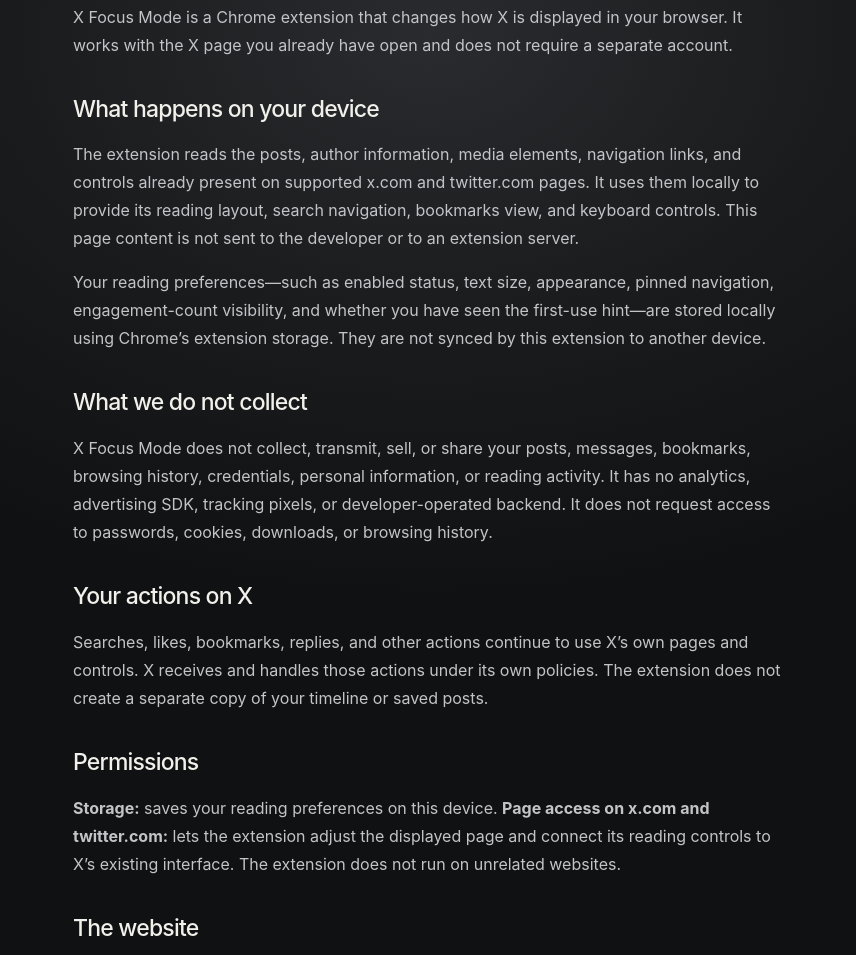
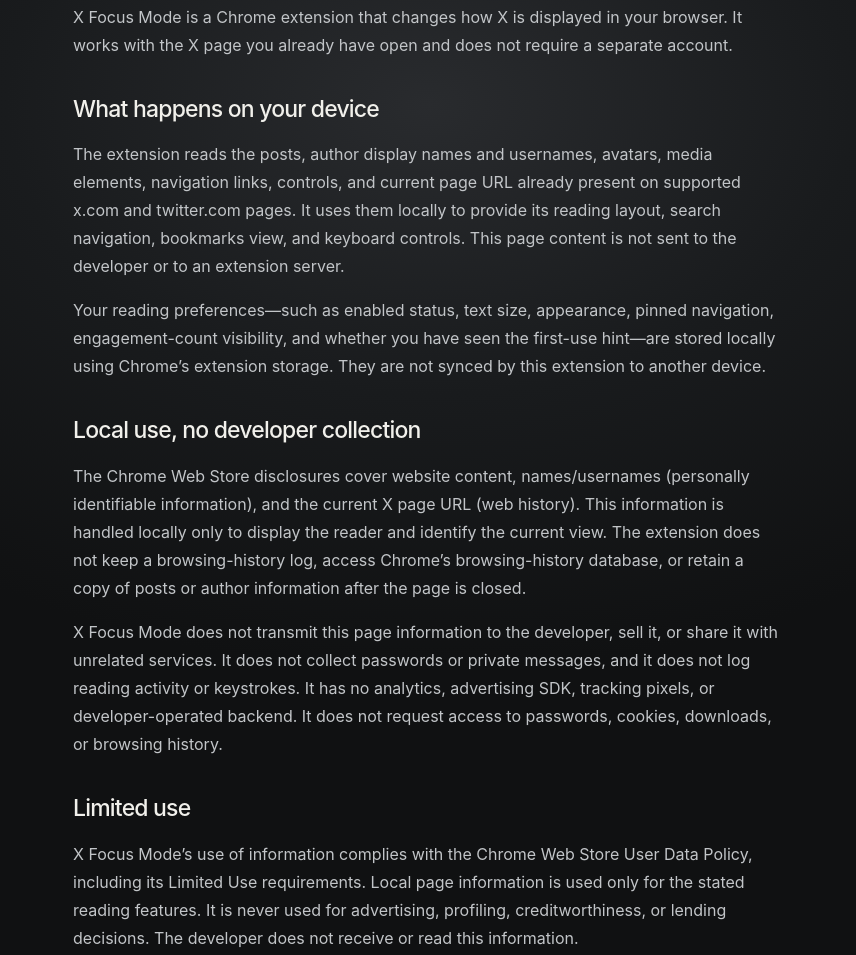
Before and after one commit to Belfiore/x-focus-mode, a plain HTML site: page privacy.html in a window 1280 px wide. Shown: the part 242-1197 px from the top of the page, without its empty margins (211-1067 px from the left). Drawn offline with Linux system fonts and the light colour scheme.

Commit message:
Clarify local data processing and Chrome Web Store privacy disclosures

```diff
--- a/privacy.html
+++ b/privacy.html
@@ -1,8 +1,9 @@
 <!doctype html>
 <html lang="en"><head><meta charset="utf-8"><meta name="viewport" content="width=device-width,initial-scale=1"><meta name="theme-color" content="#101112"><title>Privacy — X Focus Mode</title><meta name="description" content="How X Focus Mode handles data: local reading preferences, no analytics, and no transmission of your timeline to the developer."><link rel="stylesheet" href="styles.css"></head>
 <body><main class="policy"><a href="./">← X Focus Mode</a><h1>Privacy, simply.</h1><p class="meta">Effective September 20, 2026 · X Focus Mode 1.0.0</p><p>X Focus Mode is a Chrome extension that changes how X is displayed in your browser. It works with the X page you already have open and does not require a separate account.</p>
-<h2>What happens on your device</h2><p>The extension reads the posts, author information, media elements, navigation links, and controls already present on supported x.com and twitter.com pages. It uses them locally to provide its reading layout, search navigation, bookmarks view, and keyboard controls. This page content is not sent to the developer or to an extension server.</p><p>Your reading preferences—such as enabled status, text size, appearance, pinned navigation, engagement-count visibility, and whether you have seen the first-use hint—are stored locally using Chrome’s extension storage. They are not synced by this extension to another device.</p>
-<h2>What we do not collect</h2><p>X Focus Mode does not collect, transmit, sell, or share your posts, messages, bookmarks, browsing history, credentials, personal information, or reading activity. It has no analytics, advertising SDK, tracking pixels, or developer-operated backend. It does not request access to passwords, cookies, downloads, or browsing history.</p>
+<h2>What happens on your device</h2><p>The extension reads the posts, author display names and usernames, avatars, media elements, navigation links, controls, and current page URL already present on supported x.com and twitter.com pages. It uses them locally to provide its reading layout, search navigation, bookmarks view, and keyboard controls. This page content is not sent to the developer or to an extension server.</p><p>Your reading preferences—such as enabled status, text size, appearance, pinned navigation, engagement-count visibility, and whether you have seen the first-use hint—are stored locally using Chrome’s extension storage. They are not synced by this extension to another device.</p>
+<h2>Local use, no developer collection</h2><p>The Chrome Web Store disclosures cover website content, names/usernames (personally identifiable information), and the current X page URL (web history). This information is handled locally only to display the reader and identify the current view. The extension does not keep a browsing-history log, access Chrome’s browsing-history database, or retain a copy of posts or author information after the page is closed.</p><p>X Focus Mode does not transmit this page information to the developer, sell it, or share it with unrelated services. It does not collect passwords or private messages, and it does not log reading activity or keystrokes. It has no analytics, advertising SDK, tracking pixels, or developer-operated backend. It does not request access to passwords, cookies, downloads, or browsing history.</p>
+<h2>Limited use</h2><p>X Focus Mode’s use of information complies with the Chrome Web Store User Data Policy, including its Limited Use requirements. Local page information is used only for the stated reading features. It is never used for advertising, profiling, creditworthiness, or lending decisions. The developer does not receive or read this information.</p>
 <h2>Your actions on X</h2><p>Searches, likes, bookmarks, replies, and other actions continue to use X’s own pages and controls. X receives and handles those actions under its own policies. The extension does not create a separate copy of your timeline or saved posts.</p>
 <h2>Permissions</h2><p><strong>Storage:</strong> saves your reading preferences on this device. <strong>Page access on x.com and twitter.com:</strong> lets the extension adjust the displayed page and connect its reading controls to X’s existing interface. The extension does not run on unrelated websites.</p>
 <h2>The website</h2><p>This website contains no analytics, account system, or tracking cookies. It is hosted on GitHub Pages. GitHub processes standard connection information, such as IP addresses, when serving the site; see <a href="https://docs.github.com/en/site-policy/privacy-policies/github-general-privacy-statement">GitHub’s privacy statement</a>. Links to X, GitHub, and the Chrome Web Store are governed by those services’ policies.</p>
```
